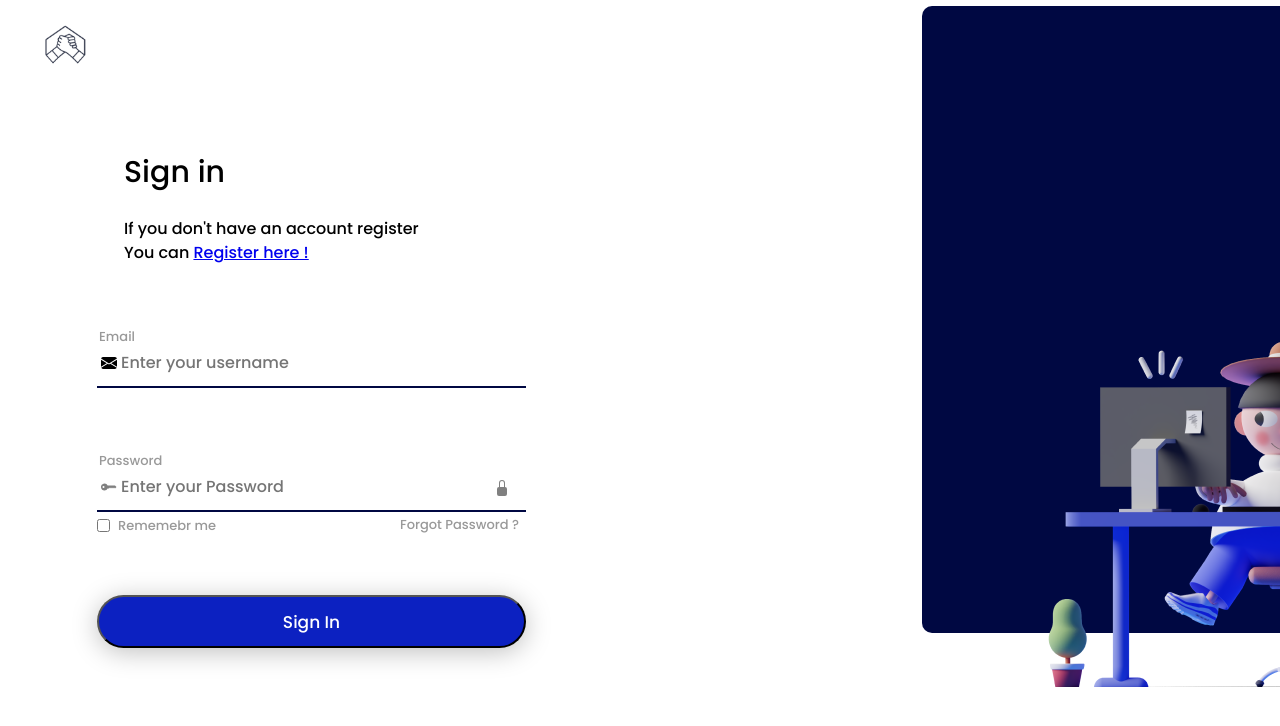
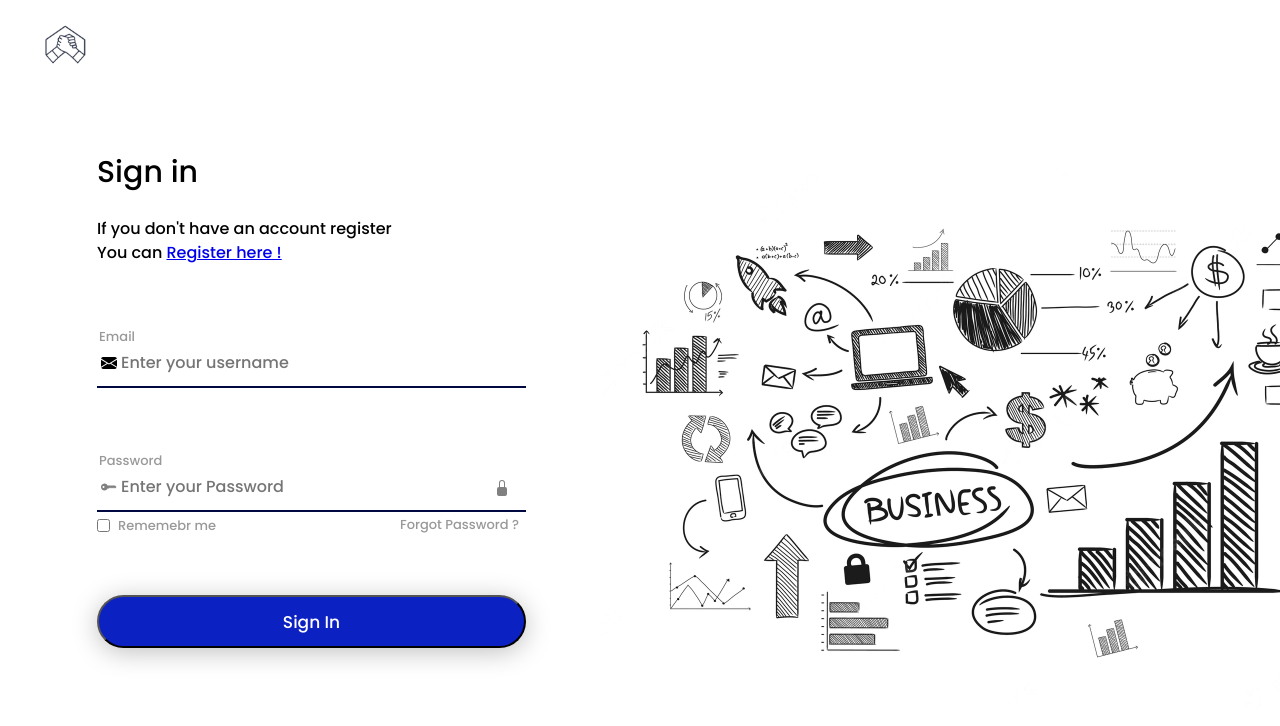
Before and after one commit to 26dhruv/project-UI, a plain HTML site: page LoginPage.html in a window 1280 px wide. Shown: the top 726 px of the page. Drawn offline with nearby package versions, Linux system fonts and the light colour scheme.

Commit message:
complete login and signup page.

```diff
--- a/LoginPage.css
+++ b/LoginPage.css
@@ -7,24 +7,20 @@ body {
   background-color: white;
 }
 .bgimg {
+  background-image: url(figma/illustration-startup-business_53876-9144.webp);
+  background-size: contain;
+  background-repeat: no-repeat;
+  height: 543px;
+  width: 1000px;
   position: absolute;
-  width: 87vh;
-  height: 49vw;
-  left: 922px;
-  top: 6px;
-  background: #000842;
-  border-radius: 10px;
-}
-.bgimg img {
-  position: relative;
-  left: 100px;
-  top: 160px;
+  left: 601px;
+  top: 172px;
 }
 .container h1 {
   position: relative;
   width: 102px;
   height: 45px;
-  left: 124px;
+  left: 97px;
   top: 150px;
   font-family: "Poppins";
   font-style: normal;
@@ -42,7 +38,7 @@ body {
   position: absolute;
   width: 308px;
   height: 24px;
-  left: 124px;
+  left: 97px;
   top: 217px;
   font-family: "Poppins";
   font-style: normal;
--- a/LoginPage.html
+++ b/LoginPage.html
@@ -24,10 +24,11 @@
 </head>
 
 <body>
-    <div class="bgimg"><img src="figma/Saly-10.png" alt=""></div>
+    <div class="bgimg"></div>
     <div class="container">
         <h1>Sign in<h1>
-                <h6>If you don't have an account register <br> You can <a href="#">Register here !</a></h6>
+                <h6>If you don't have an account register <br> You can <a href="SignupPage.html">Register here !</a>
+                </h6>
                 <img src="figma/20221105_112458.png" width="70px" height="70px" alt=""><br>
                 <form action="#" method="post">
                     <label>Email</label>
--- a/SignupPage.css
+++ b/SignupPage.css
@@ -7,18 +7,14 @@ body {
   background-color: white;
 }
 .bgimg {
+  background-image: url(figma/illustration-startup-business_53876-9144.webp);
+  background-size: contain;
+  background-repeat: no-repeat;
+  height: 543px;
+  width: 1000px;
   position: absolute;
-  width: 87vh;
-  height: 49vw;
-  left: 922px;
-  top: 6px;
-  background: #000842;
-  border-radius: 10px;
-}
-.bgimg img {
-  position: relative;
-  left: 100px;
-  top: 160px;
+  left: 601px;
+  top: 172px;
 }
 .container h1 {
   position: relative;
--- a/index.css
+++ b/index.css
@@ -15,12 +15,6 @@ body {
   position: absolute;
   left: 601px;
   top: 172px;
-}
-
-.bgimg img {
-  position: relative;
-  left: 100px;
-  top: 160px;
 }
 .container h1 {
   position: relative;
```
Also changed, not shown: SignupPage.html (+2 -2 lines).
